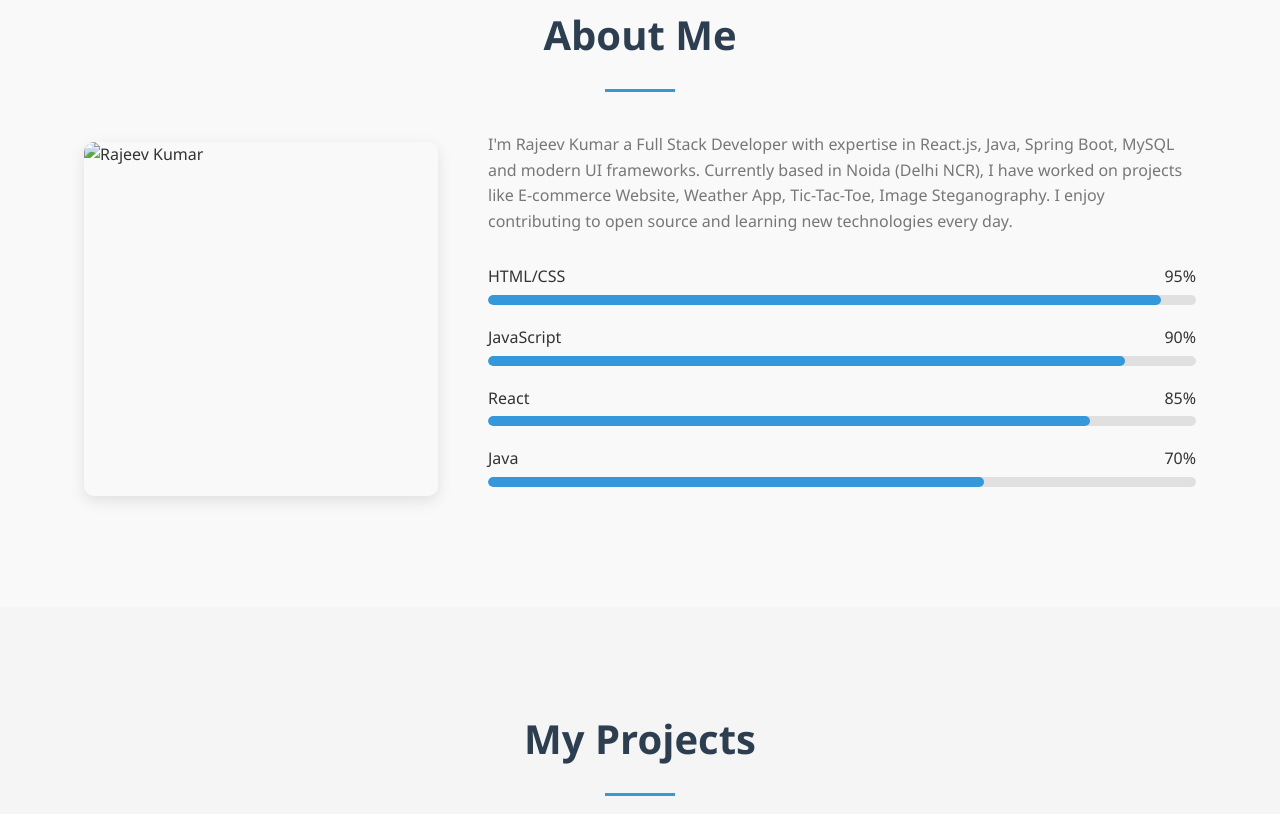
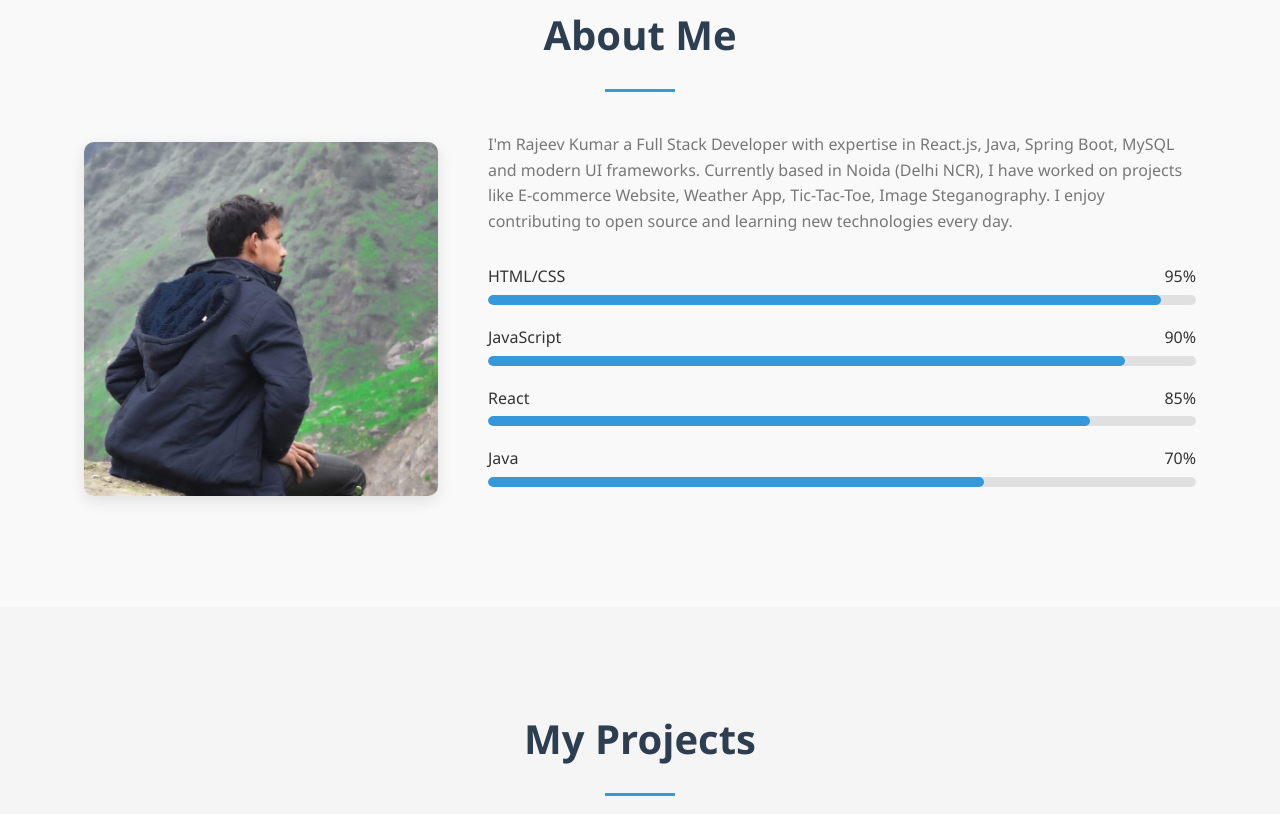
Before and after one commit to rajeevkumarsahu/PORTFOLIO, a plain HTML site: page index.html in a window 1280 px wide. Shown: the part 897-1711 px from the top of the page. Drawn offline with Linux system fonts and the light colour scheme.

Commit message:
Fix image source path in index.html1

```diff
--- a/index.html
+++ b/index.html
@@ -1074,7 +1074,7 @@
             <div class="about-content">
                 <div class="about-img">
 
-                    <img src="image/rajeev kumar.jpeg" alt="Rajeev Kumar">
+                    <img src="rajeev kumar.jpeg" alt="Rajeev Kumar">
                 </div>
                 <div class="about-text">
 
```
